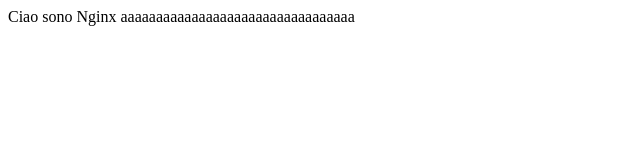
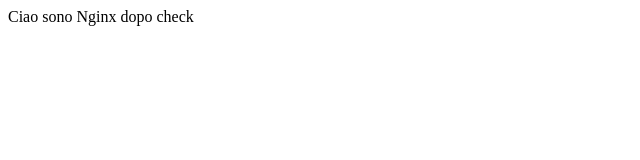
Before and after one commit to zecko8/prog1-nginx, a plain HTML site: page index.html in a window 1280 px wide. Shown: the whole page, without its empty margins (0-640 px from the left). Drawn offline with Linux system fonts and the light colour scheme.

Commit message:
Update index.html

```diff
--- a/index.html
+++ b/index.html
@@ -1,5 +1,5 @@
 <html>
 <body>
-Ciao sono Nginx aaaaaaaaaaaaaaaaaaaaaaaaaaaaaaaaa
+Ciao sono Nginx dopo check
 </body>
 </html>
```
